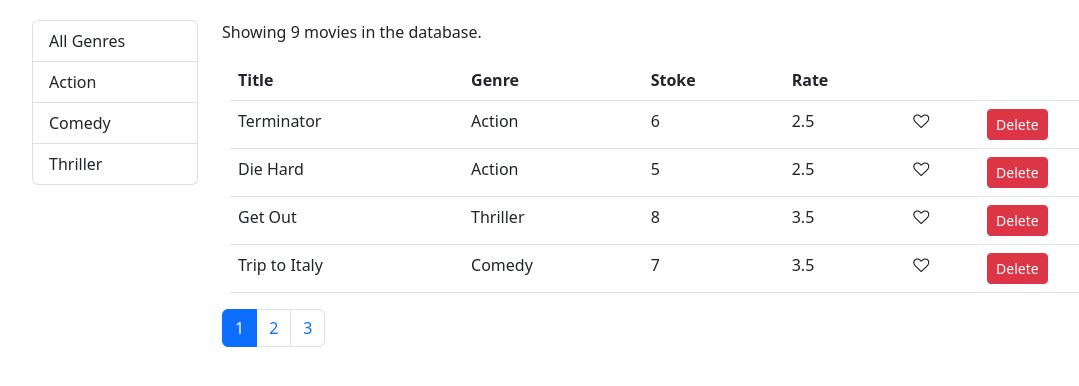
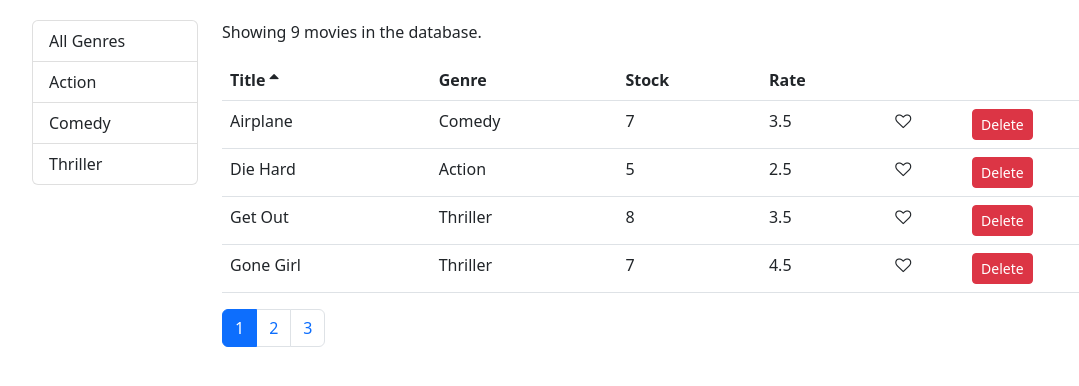
Before and after one commit to amexabee/vidly, a React (Create React App) app: page / in a window 1280 px wide. Shown: the top 386 px of the page, without its empty margins (50-1129 px from the left). Built offline with nearby package versions, Linux system fonts and the light colour scheme.

Commit message:
Add sorting

```diff
--- a/src/components/common/listGroup.jsx
+++ b/src/components/common/listGroup.jsx
@@ -9,7 +9,7 @@
         <li
           onClick={() => onItemSelect(item)}
           key={item[valueProperty]}
-          class={
+          className={
             item === selectedItem ? 'list-group-item active' : 'list-group-item'
           }
         >
--- a/src/components/common/pagination.jsx
+++ b/src/components/common/pagination.jsx
@@ -2,9 +2,7 @@
 import PropTypes from 'prop-types';
 import _ from 'lodash';
 
-const Pagination = (props) => {
-  const { itemsCount, pageSize, onPageChange, currentPage } = props;
-
+const Pagination = ({ itemsCount, pageSize, onPageChange, currentPage }) => {
   const pagesCount = Math.ceil(itemsCount / pageSize);
   if (pagesCount === 1) return null;
   const pages = _.range(1, pagesCount + 1);
--- /dev/null
+++ b/src/components/common/table.jsx
@@ -0,0 +1,14 @@
+import React from 'react';
+import TableHeader from './tableHeader';
+import TableBody from './tableBody';
+
+const Table = ({ data, onSort, columns, sortColumn }) => {
+  return (
+    <table className="table">
+      <TableHeader columns={columns} sortColumn={sortColumn} onSort={onSort} />
+      <TableBody data={data} columns={columns} />
+    </table>
+  );
+};
+
+export default Table;
--- /dev/null
+++ b/src/components/common/tableBody.jsx
@@ -0,0 +1,28 @@
+import React, { Component } from 'react';
+import _ from 'lodash';
+
+class TableBody extends Component {
+  renderCell = (item, column) => {
+    if (column.content) return column.content(item);
+    return _.get(item, column.path);
+  };
+
+  render() {
+    const { data, columns } = this.props;
+    return (
+      <tbody>
+        {data.map((item) => (
+          <tr key={item._id}>
+            {columns.map((column) => (
+              <td key={item._id + (column.path || column.key)}>
+                {this.renderCell(item, column)}
+              </td>
+            ))}
+          </tr>
+        ))}
+      </tbody>
+    );
+  }
+}
+
+export default TableBody;
--- /dev/null
+++ b/src/components/common/tableHeader.jsx
@@ -0,0 +1,41 @@
+import React, { Component } from 'react';
+
+class TableHeader extends Component {
+  raiseSort = (path) => {
+    const sortColumn = { ...this.props.sortColumn };
+    if (sortColumn.path === path) {
+      sortColumn.order = sortColumn.order === 'asc' ? 'desc' : 'asc';
+    } else {
+      sortColumn.path = path;
+      sortColumn.order = 'asc';
+    }
+
+    this.props.onSort(sortColumn);
+  };
+
+  renderSortIcon = (column) => {
+    const { sortColumn } = this.props;
+    if (column.path !== sortColumn.path) return null;
+    if (sortColumn.order === 'asc') return <i className="fa fa-sort-asc"></i>;
+    return <i className="fa fa-sort-desc"></i>;
+  };
+
+  render() {
+    return (
+      <thead>
+        <tr>
+          {this.props.columns.map((column) => (
+            <th
+              key={column.path || column.key}
+              onClick={() => this.raiseSort(column.path)}
+            >
+              {column.label} {this.renderSortIcon(column)}
+            </th>
+          ))}
+        </tr>
+      </thead>
+    );
+  }
+}
+
+export default TableHeader;
--- a/src/components/movies.jsx
+++ b/src/components/movies.jsx
@@ -1,10 +1,11 @@
 import React, { Component } from 'react';
-import Like from './common/like';
 import Pagination from './common/pagination';
 import { getMovies } from '../services/fakeMovieService';
 import { paginate } from './utils/paginate';
 import ListGroup from './common/listGroup';
 import { getGenres } from '../services/fakeGenreService';
+import MoviesTable from './moviesTable';
+import _ from 'lodash';
 
 class Movies extends Component {
   state = {
@@ -12,11 +13,11 @@
     genres: [],
     pageSize: 4,
     currentPage: 1,
-    selectedGenre: '',
+    sortColumn: { path: 'title', order: 'asc' },
   };
 
   componentDidMount() {
-    const genres = [{ name: 'All Genres' }, ...getGenres()];
+    const genres = [{ _id: '', name: 'All Genres' }, ...getGenres()];
     this.setState({ movies: getMovies(), genres });
   }
 
@@ -41,23 +42,38 @@
     this.setState({ selectedGenre: genre, currentPage: 1 });
   };
 
-  render() {
-    const { length: count } = this.state.movies;
+  handleSort = (sortColumn) => {
+    this.setState({ sortColumn });
+  };
+
+  getPagedData = () => {
     const {
       currentPage,
       pageSize,
+      sortColumn,
       movies: allMovies,
       selectedGenre,
     } = this.state;
-
-    if (count === 0) return <p>There are no movies in the database.</p>;
 
     const filtered =
       selectedGenre && selectedGenre._id
         ? allMovies.filter((m) => m.genre._id === selectedGenre._id)
         : allMovies;
 
-    const movies = paginate(filtered, currentPage, pageSize);
+    const sort = _.orderBy(filtered, [sortColumn.path], [sortColumn.order]);
+
+    const movies = paginate(sort, currentPage, pageSize);
+
+    return { totalCount: filtered.length, movies };
+  };
+
+  render() {
+    const { length: count } = this.state.movies;
+    const { currentPage, pageSize, sortColumn } = this.state;
+
+    if (count === 0) return <p>There are no movies in the database.</p>;
+
+    const { totalCount, movies } = this.getPagedData();
 
     return (
       <div className="row">
@@ -69,47 +85,18 @@
           />
         </div>
         <div className="col">
-          <p>Showing {filtered.length} movies in the database.</p>
+          <p>Showing {totalCount} movies in the database.</p>
 
-          <table className="table mx-2">
-            <thead>
-              <tr>
-                <th scope="col">Title</th>
-                <th scope="col">Genre</th>
-                <th scope="col">Stoke</th>
-                <th scope="col">Rate</th>
-                <th scope="col"></th>
-                <th scope="col"></th>
-              </tr>
-            </thead>
-            <tbody>
-              {movies.map((movie) => (
-                <tr key={movie._id}>
-                  <td>{movie.title}</td>
-                  <td>{movie.genre.name}</td>
-                  <td>{movie.numberInStock}</td>
-                  <td>{movie.dailyRentalRate}</td>
-                  <td>
-                    <Like
-                      liked={movie.liked}
-                      onLike={() => this.handleLike(movie)}
-                    />
-                  </td>
-                  <td>
-                    <button
-                      onClick={() => this.handleDelete(movie._id)}
-                      className="btn btn-danger btn-sm"
-                    >
-                      Delete
-                    </button>
-                  </td>
-                </tr>
-              ))}
-            </tbody>
-          </table>
+          <MoviesTable
+            movies={movies}
+            sortColumn={sortColumn}
+            onLike={this.handleLike}
+            onDelete={this.handleDelete}
+            onSort={this.handleSort}
+          />
 
           <Pagination
-            itemsCount={filtered.length}
+            itemsCount={totalCount}
             pageSize={pageSize}
             currentPage={currentPage}
             onPageChange={this.handlePageChange}
--- /dev/null
+++ b/src/components/moviesTable.jsx
@@ -0,0 +1,42 @@
+import React, { Component } from 'react';
+import Like from './common/like';
+import Table from './common/table';
+
+class MoviesTable extends Component {
+  columns = [
+    { path: 'title', label: 'Title' },
+    { path: 'genre.name', label: 'Genre' },
+    { path: 'numberInStock', label: 'Stock' },
+    { path: 'dailyRentalRate', label: 'Rate' },
+    {
+      key: 'like',
+      content: (movie) => (
+        <Like liked={movie.liked} onLike={() => this.props.onLike(movie)} />
+      ),
+    },
+    {
+      key: 'delete',
+      content: (movie) => (
+        <button
+          onClick={() => this.props.onDelete(movie._id)}
+          className="btn btn-danger btn-sm"
+        >
+          Delete
+        </button>
+      ),
+    },
+  ];
+  render() {
+    const { movies, sortColumn, onSort } = this.props;
+    return (
+      <Table
+        data={movies}
+        sortColumn={sortColumn}
+        onSort={onSort}
+        columns={this.columns}
+      />
+    );
+  }
+}
+
+export default MoviesTable;
--- a/src/index.css
+++ b/src/index.css
@@ -14,6 +14,7 @@
 }
 
 i,
+th,
 .list-group-item,
 .page-link {
   cursor: pointer;
```
